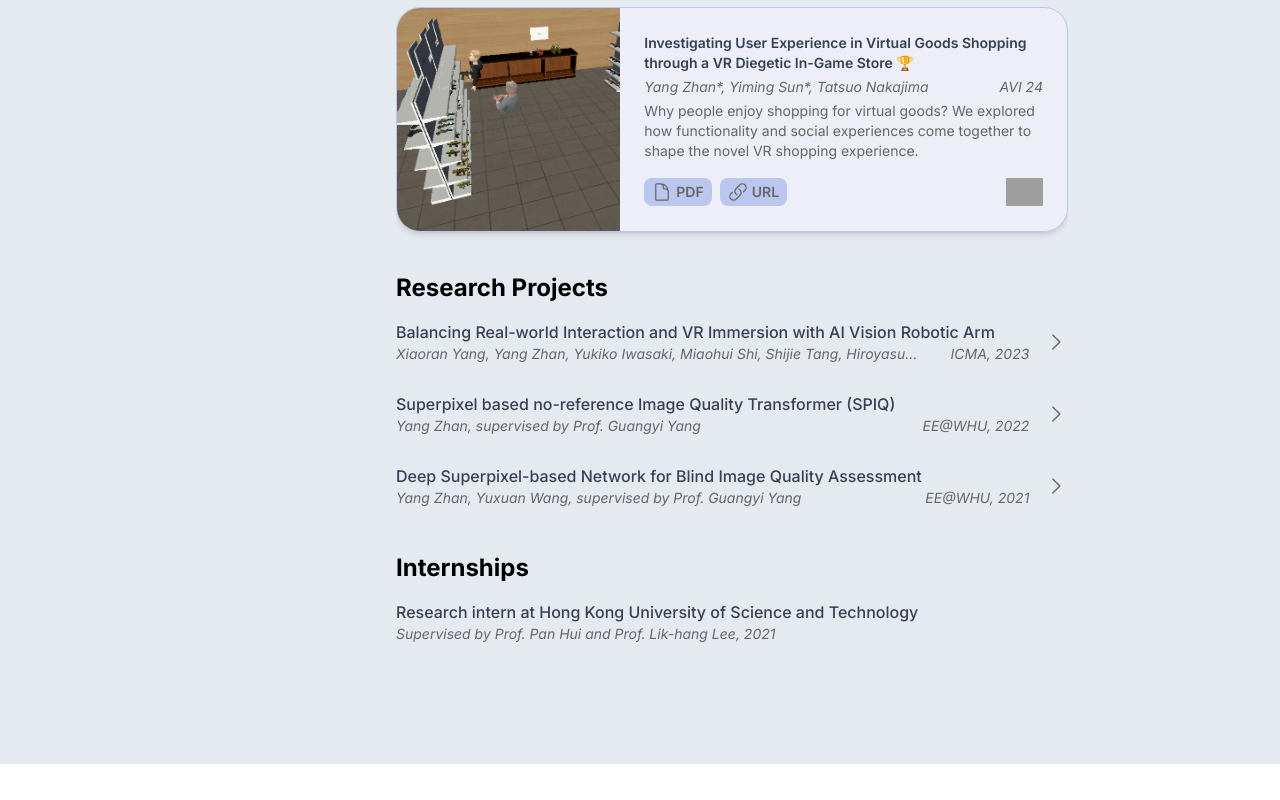
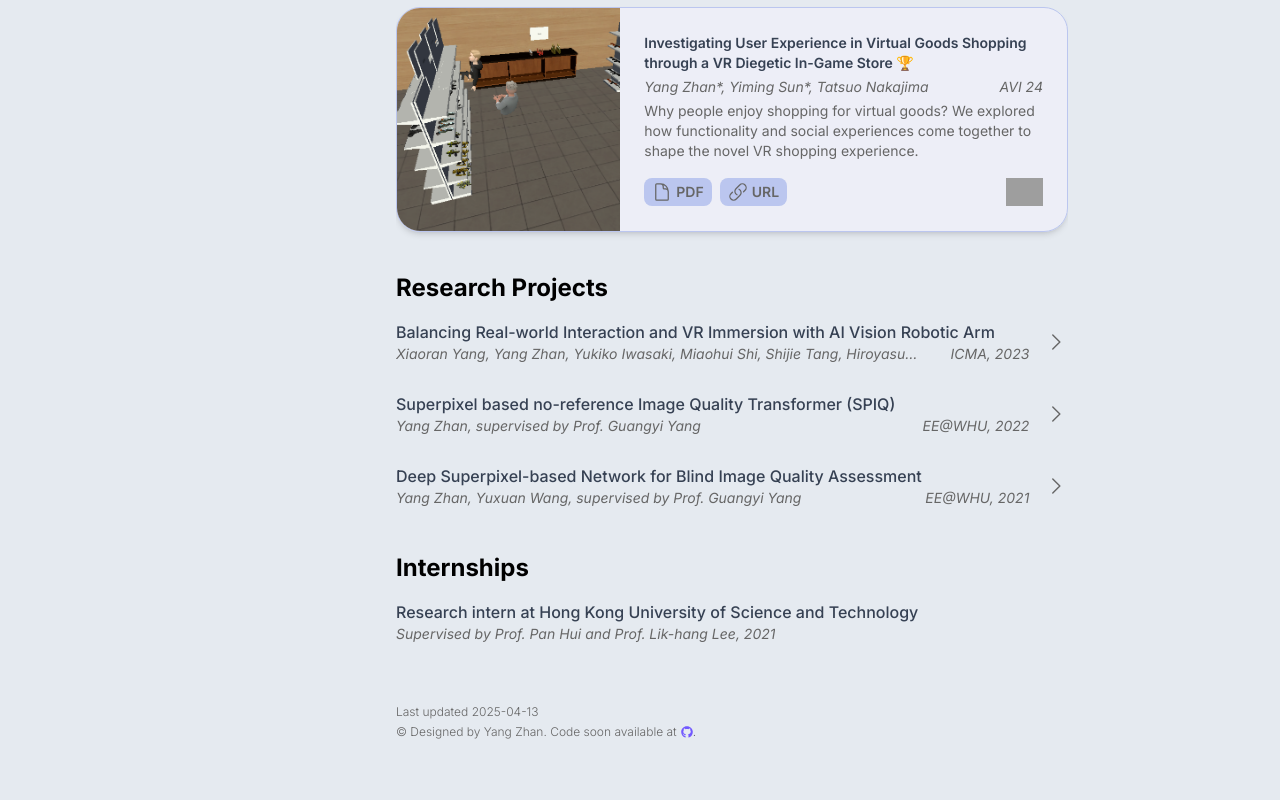
Before and after one commit to SN-F-QR/academic-personal, a React (Vite) app: page / in a window 1280 px wide. Shown: the part 867-1667 px from the top of the page. Before the commit the page ends 1631 px from the top, so only its background shows below. Built offline with nearby package versions, Linux system fonts and the light colour scheme; grey boxes are pictures that could not be loaded.

Commit message:
feat: add footer

```diff
--- a/package.json
+++ b/package.json
@@ -15,6 +15,7 @@
     "@tailwindcss/vite": "^4.0.14",
     "react": "^19.0.0",
     "react-dom": "^19.0.0",
+    "react-icons": "^5.5.0",
     "react-markdown": "^10.1.0",
     "react-router": "^7.3.0",
     "tailwindcss": "^4.0.14"
--- /dev/null
+++ b/src/components/Footer.tsx
@@ -0,0 +1,16 @@
+import { FaGithub } from "react-icons/fa";
+
+const Footer = () => {
+  return (
+    <footer className="text-xs font-light text-gray">
+      <p>Last updated 2025-04-13</p>
+      <span className="mt-1 inline-flex">
+        <p>&copy; Designed by Yang Zhan. Code soon available at</p>
+        <FaGithub className="ml-1 size-3 place-self-center text-purple-strong" />
+        <p>.</p>
+      </span>
+    </footer>
+  );
+};
+
+export default Footer;
--- a/src/components/WithNavBarLayout.tsx
+++ b/src/components/WithNavBarLayout.tsx
@@ -1,12 +1,18 @@
 import NavBar, { InlineNavBar } from "./NavBar";
 import { Outlet } from "react-router";
+import Footer from "./Footer";
 
 const WithNavBarLayout = () => {
   return (
-    <div className="space-x-8 lg:flex xl:mr-32">
+    <div className="space-x-8 transition-all lg:flex xl:mr-32">
       <NavBar />
       <InlineNavBar />
-      <Outlet />
+      <div>
+        <Outlet />
+        <div className="lg:ml-16">
+          <Footer />
+        </div>
+      </div>
     </div>
   );
 };
--- a/src/pages/App.tsx
+++ b/src/pages/App.tsx
@@ -12,7 +12,7 @@ function App() {
   return (
     <BrowserRouter>
       <div className="min-h-dvh w-full bg-purple-light p-4">
-        <div className="h-full place-self-center pt-8 pb-20 transition-all">
+        <div className="h-full place-self-center pt-8 pb-20">
           <Routes>
             <Route path="/" element={<WithNavBarLayout />}>
               <Route index element={<Academic pageStyle={pageStyle} />} />
```
Also changed, not shown: 1 other file (tests, documents, lock files or other folders).
